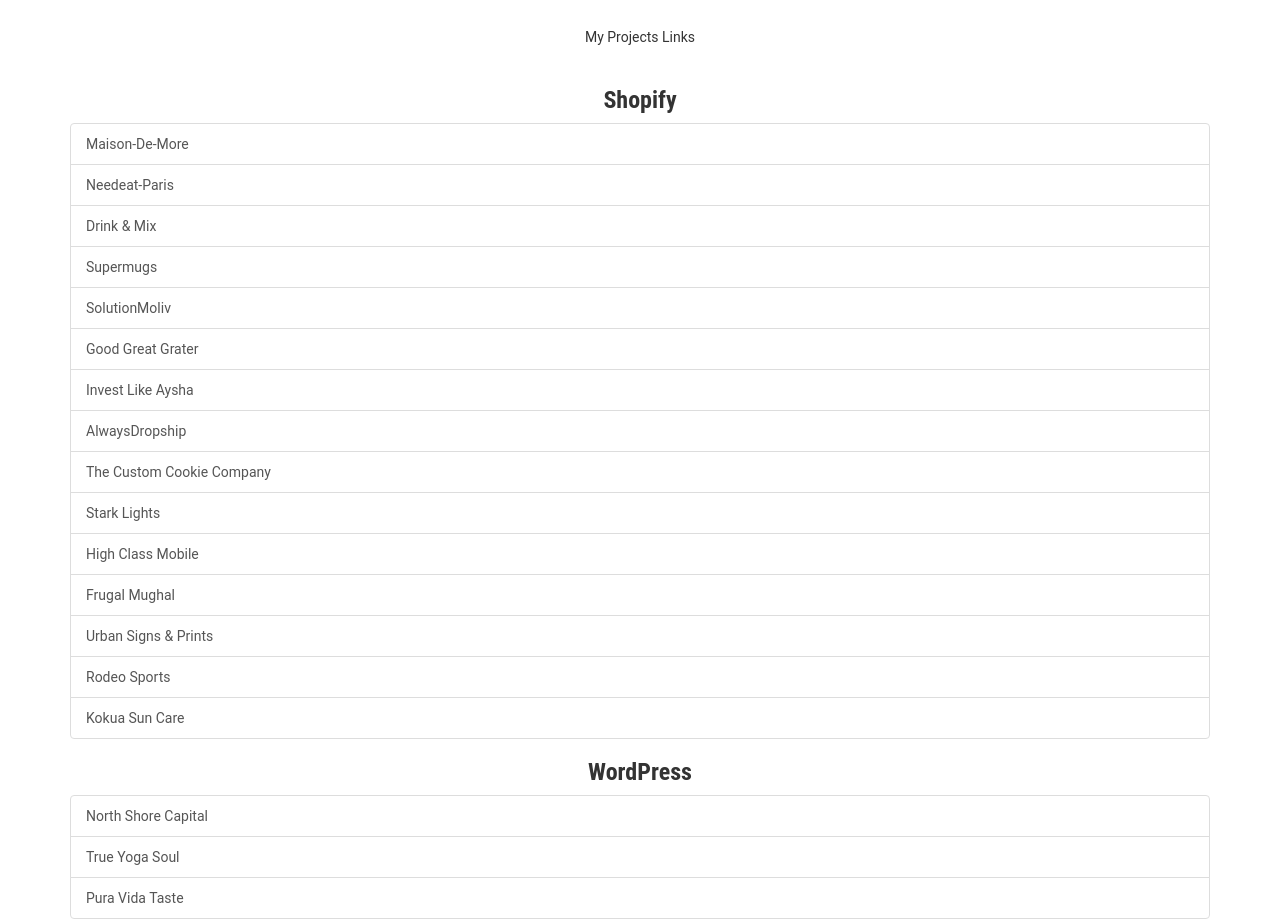
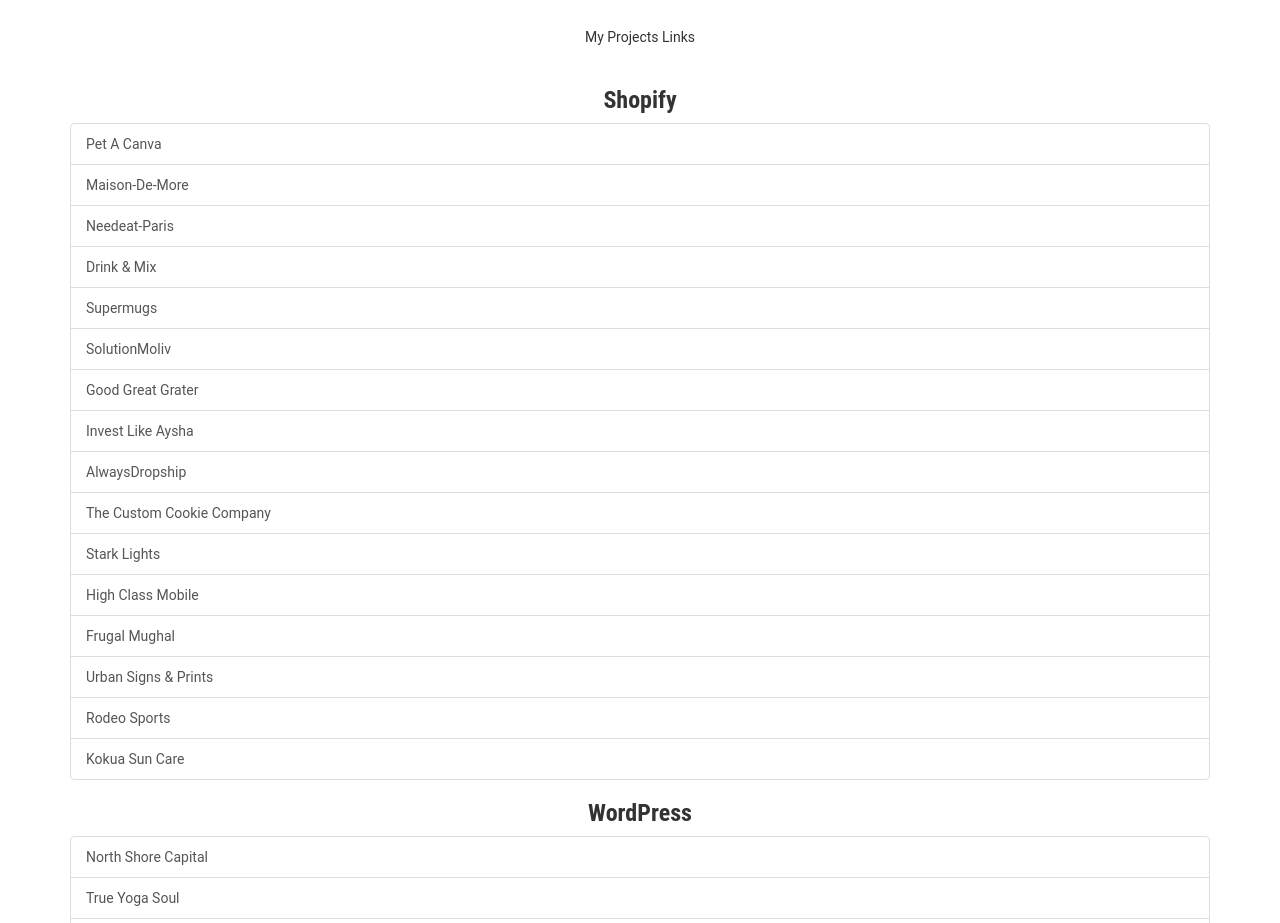
Before and after one commit to usher234r/rabiatariq, a plain HTML site: page index.html in a window 1280 px wide. Shown: the part 3614-4537 px from the top of the page. Drawn offline with nearby package versions, Linux system fonts and the light colour scheme.

Commit message:
Update index.html

```diff
--- a/index.html
+++ b/index.html
@@ -407,6 +407,7 @@
 		   <h3 style="text-align: center; font-weight: bold;">Shopify </h3>
                <div class="col-md-12">
                    <div class="list-group" style="color: black; background-color: #fff; border-radius: 30%;">
+	         <a href="https://petacanva.com/" class="list-group-item list-group-item-action">Pet A Canva</a>
                    <a href="https://maison-de-more.myshopify.com" class="list-group-item list-group-item-action">Maison-De-More</a>
                   <a href="https://needeat-paris.myshopify.com" class="list-group-item list-group-item-action">Needeat-Paris</a>
 			   <a href="https://www.drink-and-mix.com/" class="list-group-item list-group-item-action">Drink & Mix</a>
```
